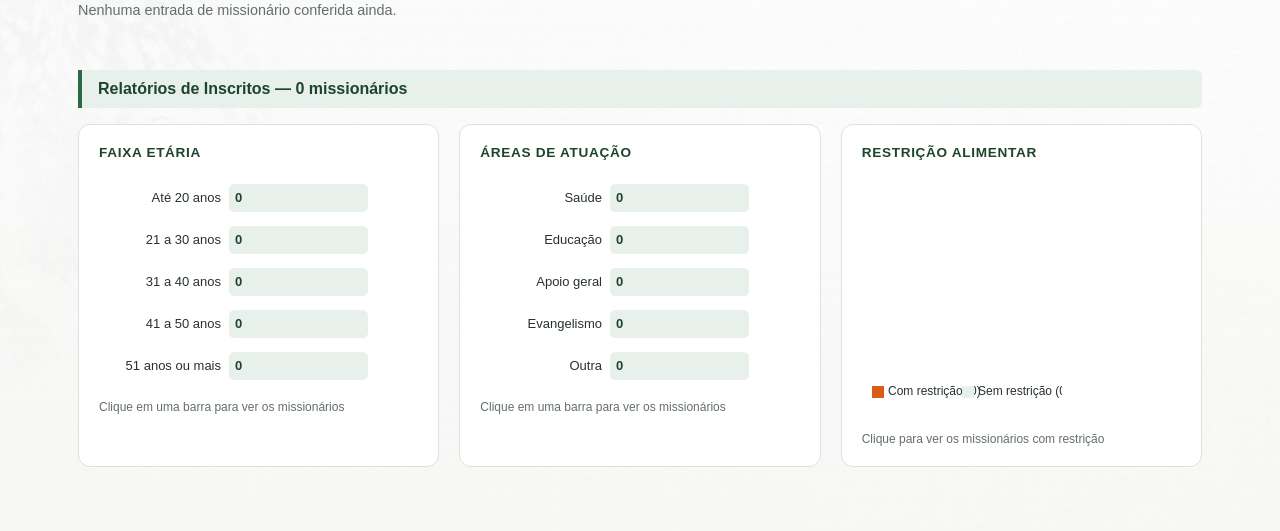
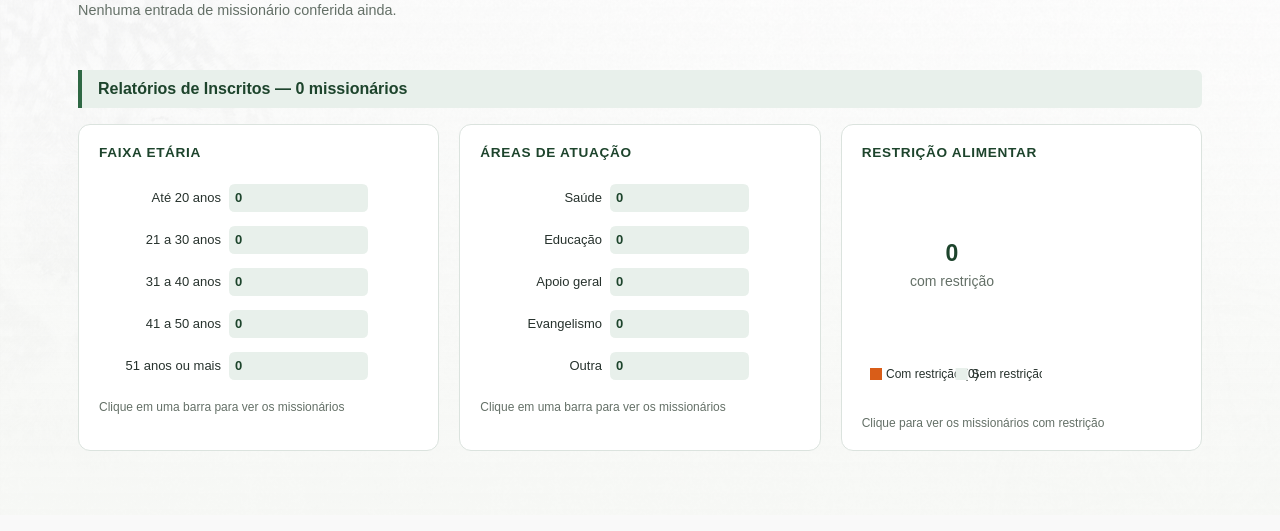
Before and after one commit to fabianopolone123/SITE_MISSAO, a Django app: page /painel/relatorios/ in a window 1280 px wide. Shown: the part 848-1379 px from the top of the page. After the commit the page ends 1299 px from the top, so only its background shows below. Run offline with Django 5.2, Linux system fonts and the light colour scheme; the visitor is signed in with stand-in values (Sample User, id 1); data comes from the database, SQL or seed files in the repository.

Commit message:
Corrige grafico de donut de restricao alimentar (canvas.height antes do desenho)

```diff
--- a/accounts/templates/registration/reports_dashboard.html
+++ b/accounts/templates/registration/reports_dashboard.html
@@ -408,12 +408,19 @@
         const canvas = document.getElementById(canvasId);
         if (!canvas) return;
 
-        const size = Math.min(canvas.parentElement.clientWidth - 40, 200);
-        canvas.width = size; canvas.height = size;
-        const ctx = canvas.getContext('2d');
-        const cx = size / 2, cy = size / 2, R = size * 0.4, r = size * 0.24;
+        const parentW = canvas.parentElement.clientWidth || 260;
+        const size    = Math.min(parentW - 40, 180);
+        const legH    = 52;
+
+        // Definir dimensões ANTES de qualquer desenho (mudar depois apaga tudo)
+        canvas.width  = size;
+        canvas.height = size + legH;
+
+        const ctx   = canvas.getContext('2d');
+        const cx    = size / 2, cy = size / 2;
+        const R     = size * 0.38, r = size * 0.22;
         const total = data.reduce((s, d) => s + d.count, 0) || 1;
-        let angle = -Math.PI / 2;
+        let angle   = -Math.PI / 2;
 
         data.forEach((d, i) => {
             const slice = (d.count / total) * 2 * Math.PI;
@@ -426,33 +433,33 @@
             angle += slice;
         });
 
-        // Hole
+        // Buraco central
         ctx.beginPath();
         ctx.arc(cx, cy, r, 0, 2 * Math.PI);
         ctx.fillStyle = '#fff';
         ctx.fill();
 
-        // Center text
-        ctx.fillStyle = '#1d442c';
-        ctx.font = `bold ${Math.round(size * 0.11)}px Arial`;
-        ctx.textAlign = 'center';
+        // Texto central
+        ctx.textAlign    = 'center';
         ctx.textBaseline = 'middle';
-        ctx.fillText(data[0].count, cx, cy - size * 0.04);
-        ctx.font = `${Math.round(size * 0.075)}px Arial`;
+        ctx.fillStyle    = '#1d442c';
+        ctx.font         = `bold ${Math.round(size * 0.13)}px Arial`;
+        ctx.fillText(data[0].count, cx, cy - size * 0.05);
+        ctx.font      = `${Math.round(size * 0.08)}px Arial`;
         ctx.fillStyle = '#647067';
-        ctx.fillText('com restrição', cx, cy + size * 0.09);
+        ctx.fillText('com restrição', cx, cy + size * 0.1);
 
-        // Legend below
-        const legendY = size + 12;
-        canvas.height = size + 48;
+        // Legenda abaixo (desenhada depois, mas canvas.height já está certo)
+        const ly = size + 14;
         data.forEach((d, i) => {
-            const lx = i === 0 ? size * 0.05 : size * 0.5;
+            const lx = i === 0 ? 8 : size * 0.52;
             ctx.fillStyle = colors[i % colors.length];
-            ctx.fillRect(lx, legendY, 12, 12);
-            ctx.fillStyle = '#27322d';
-            ctx.font = '12px Arial';
-            ctx.textAlign = 'left';
-            ctx.fillText(`${d.label} (${d.count})`, lx + 16, legendY + 9);
+            ctx.fillRect(lx, ly, 12, 12);
+            ctx.fillStyle    = '#27322d';
+            ctx.font         = '12px Arial';
+            ctx.textAlign    = 'left';
+            ctx.textBaseline = 'top';
+            ctx.fillText(`${d.label} (${d.count})`, lx + 16, ly + 1);
         });
 
         return canvas;
```
